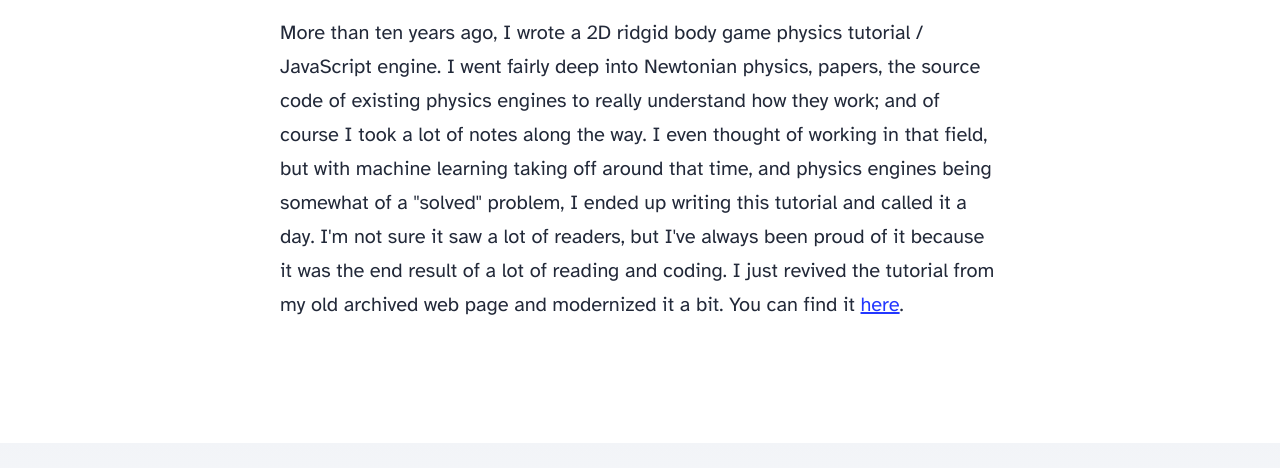
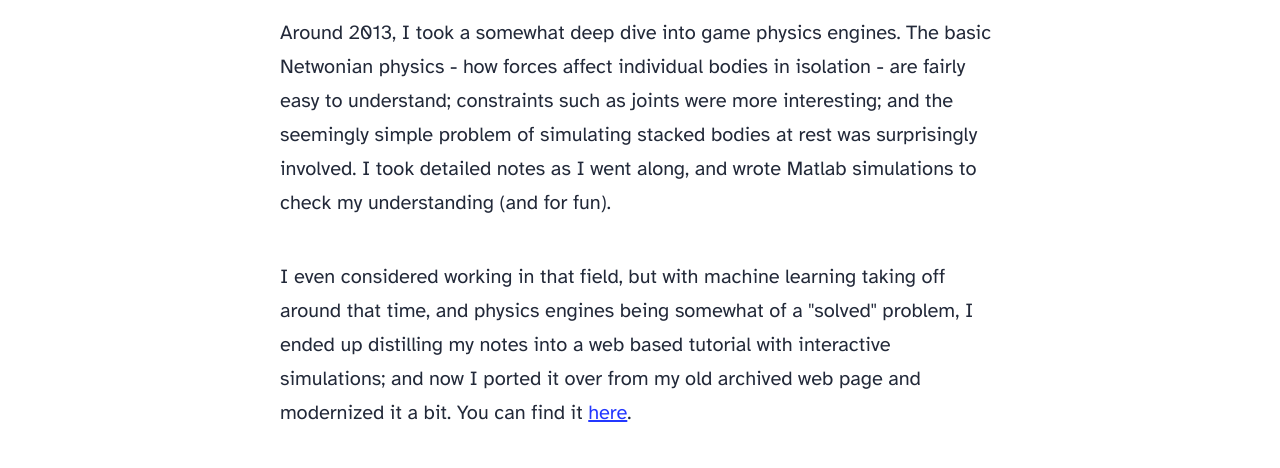
Before and after one commit to myselph/myselph.github.io, an Astro site: page /game-physics in a window 1280 px wide. Shown: the part 989-1457 px from the top of the page. Built offline with nearby package versions, Linux system fonts and the light colour scheme; Astro itself is replaced by a stand-in of ours.

Commit message:
Update Game Physics notes

```diff
--- a/src/content/blog/game-physics.mdx
+++ b/src/content/blog/game-physics.mdx
@@ -5,8 +5,9 @@ pubDate: 'Jan 28 2026'
 heroImage: '../../assets/boxes.png'
 ---
 
-More than ten years ago, I wrote a 2D ridgid body game physics tutorial / JavaScript engine.
-I went fairly deep into Newtonian physics, papers, the source code of existing physics engines to really understand how they work; and of course I took a lot of notes along the way.
-I even thought of working in that field, but with machine learning taking off around that time, and physics engines being somewhat of a "solved" problem, I ended up
-writing this tutorial and called it a day. I'm not sure it saw a lot of readers, but I've always been proud of it because it was the end result of a lot of reading and coding.
-I just revived the tutorial from my old archived web page and modernized it a bit. You can find it [here](/game_physics/).
+Around 2013, I took a somewhat deep dive into game physics engines. The basic Netwonian physics - how forces affect individual bodies in isolation -  are fairly easy to understand; constraints such as joints were more interesting; and the seemingly simple problem of simulating stacked bodies at rest was surprisingly involved. I took detailed notes as I went along, and wrote Matlab simulations to check my understanding (and for fun).
+
+I even considered working in that field, but with machine learning taking off around that time, and physics engines being somewhat of a "solved" problem, I ended up
+distilling my notes into a web based tutorial with interactive simulations; and now I ported it over from my old archived web page and modernized it a bit. You can find it [here](/game_physics/).
+
+It might be easier these days to dive into topics like these with the help of an LLM, while it took a lot of paper reading and coding back then; but maybe the notes and simulations are still of some use (worst case they help in training the LLM :-)
```
Also changed, not shown: src/pages/game_physics/index.mdx (+9 -2 lines).
